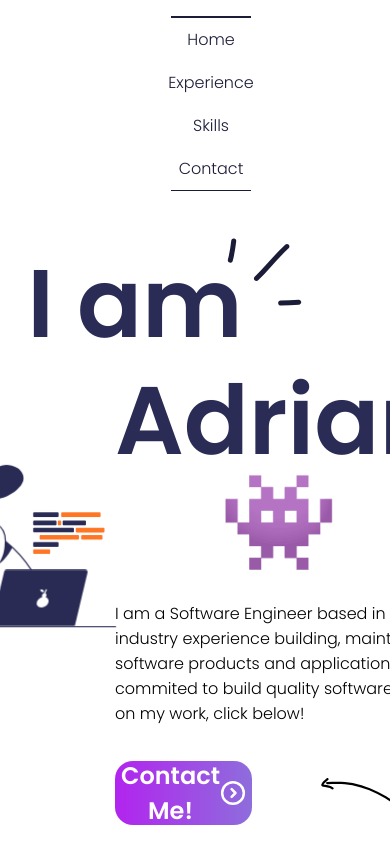
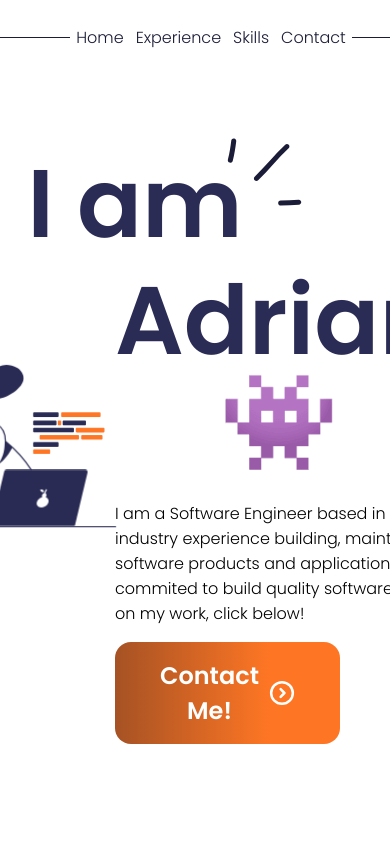
Before and after one commit to Adrianbarros/portafolio_2024, a React (Create React App) app in the folder portafolio/: page / in a window 390 px wide. Shown: the top 844 px of the page. Built offline with nearby package versions, Linux system fonts and the light colour scheme; no server answers.

Commit message:
More changes to main page

```diff
--- a/portafolio/src/components/Header.tsx
+++ b/portafolio/src/components/Header.tsx
@@ -2,13 +2,12 @@ import React from "react";
 import '../styles/Header.css'
 import { SectionRefs } from '../types'
 import { scrollToSection } from "../utils/ScrollToSection";
-import { motion } from 'framer-motion';
+
 type HeaderProps = {
     sectionRef: SectionRefs
 }
 
 export const Header: React.FC<HeaderProps> = ({ sectionRef }) => {
-    console.log(sectionRef.about)
     return (
         <div className="header">
             <div className="tags">
--- a/portafolio/src/styles/Header.css
+++ b/portafolio/src/styles/Header.css
@@ -50,20 +50,18 @@
 
 @media (max-width: 768px) {
     .header {
-        flex-direction: column;
         height: auto;
         padding: 1rem;
+        margin-bottom: 2rem;
     }
 
     .name {
         margin: 0;
-        margin-bottom: 1rem;
         font-size: 24px;
         text-align: center;
     }
 
     .tags {
-        flex-direction: column;
         align-items: center;
         margin: 0;
     }
--- a/portafolio/src/styles/Main.css
+++ b/portafolio/src/styles/Main.css
@@ -63,14 +63,14 @@
 }
 
 .button-main {
-    border-radius: 18px;
-    border: none;
-    width: 16rem;
-    height: 4rem;
-    background: var(--Purple-Gradient, linear-gradient(90deg, #B224EF 0%, #8e6ddc 100%));
-    display: flex;
+    display: inline-flex;
+    padding: 16px 45px;
+    border-radius: 16px;
+    justify-content: center;
     align-items: center;
-    justify-content: space-evenly;
+    gap: 10px;
+    background: linear-gradient(90deg, #A65224 0%, #FE7624 68.5%);
+    border: 0px;
 }
 
 .button-text {
```
